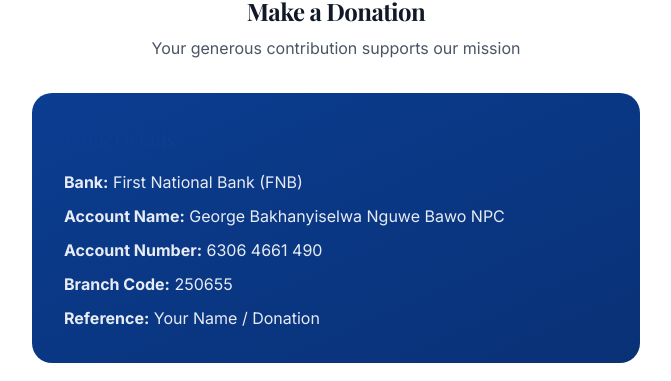
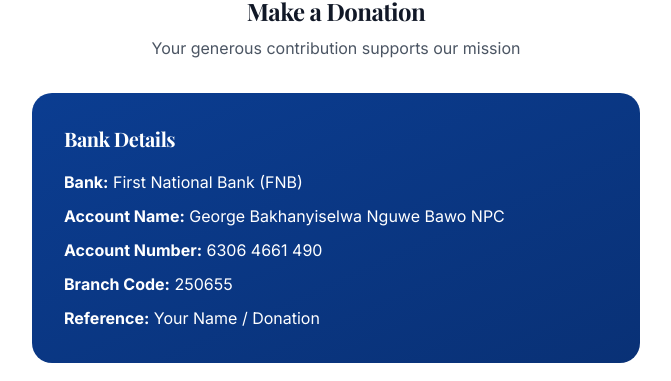
Before and after one commit to simthandilemthwesi/gbnb-site, a React (Create React App) app: page /get-involved in a window 1280 px wide. Shown: the part 1738-2119 px from the top of the page, without its empty margins (304-975 px from the left). Built offline with nearby package versions, Linux system fonts and the light colour scheme; no server answers.

Commit message:
Fix Bank Details text color to white on Get Involved donation section

```diff
--- a/src/pages/GetInvolved.tsx
+++ b/src/pages/GetInvolved.tsx
@@ -330,8 +330,8 @@
           </div>
 
           <div className="bg-gradient-to-br from-primary-500 to-primary-600 rounded-2xl p-6 md:p-8 text-white mb-8">
-            <h3 className="text-xl font-serif font-bold mb-4">Bank Details</h3>
-            <div className="space-y-2 text-white/90">
+            <h3 className="text-xl font-serif font-bold mb-4 text-white">Bank Details</h3>
+            <div className="space-y-2 text-white">
               <p><strong>Bank:</strong> First National Bank (FNB)</p>
               <p><strong>Account Name:</strong> George Bakhanyiselwa Nguwe Bawo NPC</p>
               <p><strong>Account Number:</strong> 6306 4661 490</p>
```
